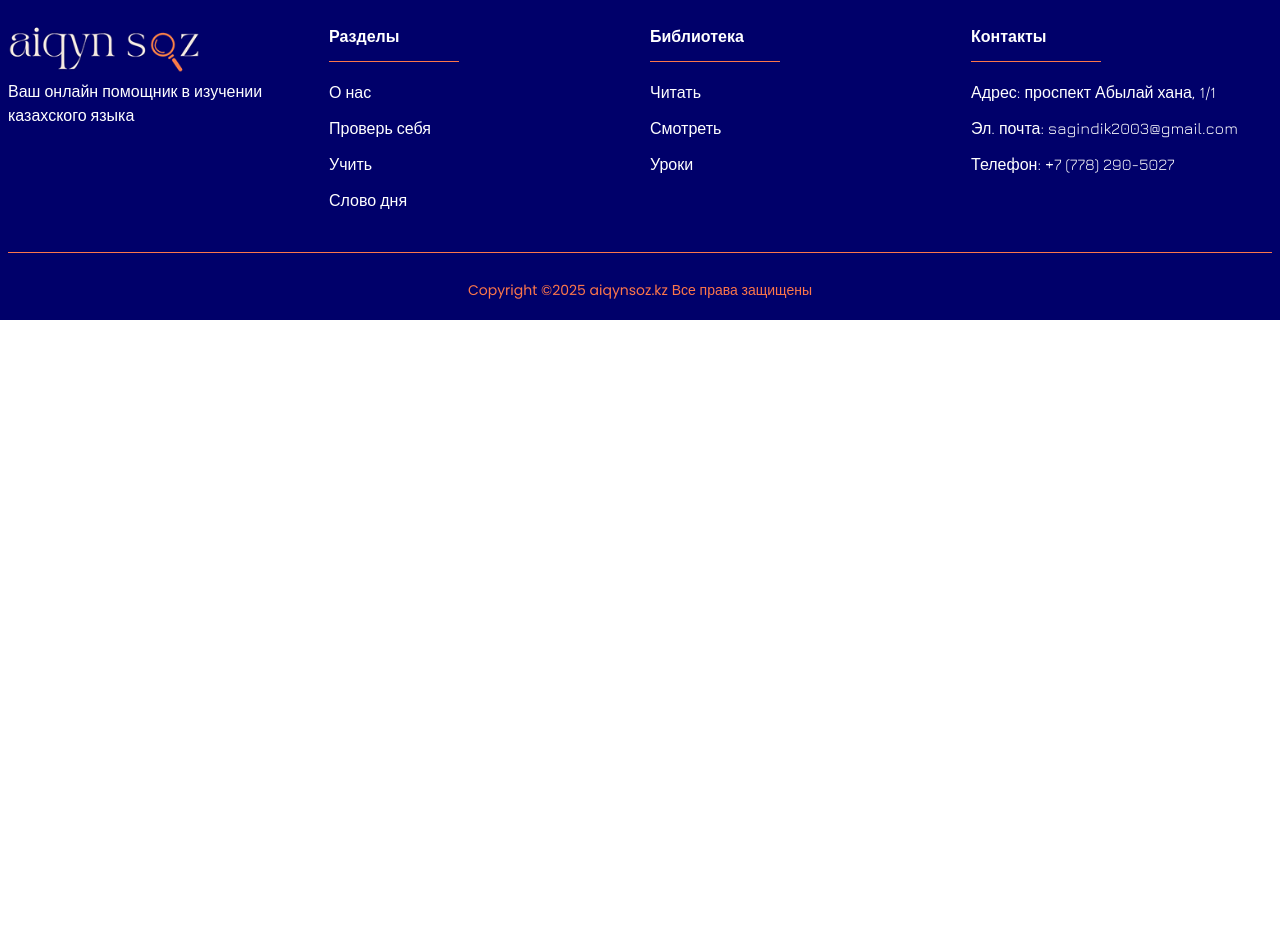
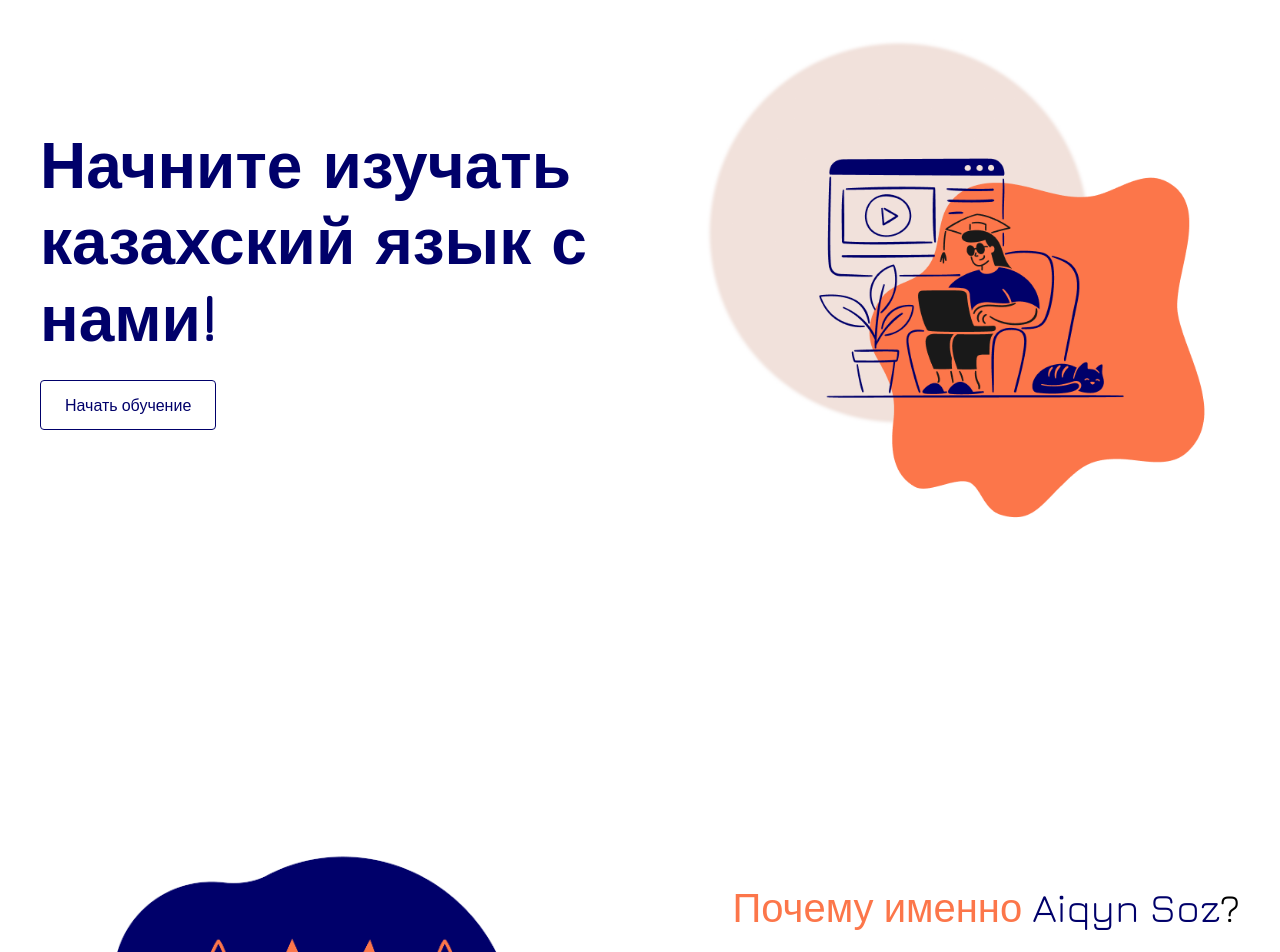
Before and after one commit to Sagyndyk840/aiqynsoz, a React (Vite) app: page / in a window 1280 px wide. Shown: the part 80-1032 px from the top of the page. Before the commit the page ends 800 px from the top, so only its background shows below. Built offline with nearby package versions, Linux system fonts and the light colour scheme; a web font is replaced by a local one.

Commit message:
- Add: HeroSection and WhySection

```diff
--- a/src/pages/home/index.ts
+++ b/src/pages/home/index.ts
@@ -1 +1 @@
-export { HomePageAsync as HomePage } from './ui/HomePage.async'
+export { HomePageAsync as HomePage } from './ui/HomePage/HomePage.async.tsx'
--- /dev/null
+++ b/src/pages/home/ui/HeroSection/HeroSection.tsx
@@ -0,0 +1,37 @@
+import { useTranslation } from 'react-i18next'
+import { Link } from 'react-router-dom'
+
+const HeroSection = () => {
+  const { t } = useTranslation()
+
+  return (
+    <section className="w-full max-w-full mx-auto my-0 px-4 sm:px-6 py-8 md:py-16 bg-white overflow-hidden">
+      <div className="max-w-[1200px] mx-auto bg-white">
+        <div
+          className="flex flex-col md:flex-row items-center gap-6 lg:gap-8 py-8 md:py-12 min-h-[50vh] md:min-h-[60vh]">
+          <div className="flex-1 w-full md:w-auto order-2 md:order-1 text-center md:text-left">
+            <h1 className="text-4xl sm:text-5xl md:text-6xl lg:text-[4rem] text-darkBlue leading-[1.2] mb-6 font-bold">
+              {t('home.headline')}
+            </h1>
+            <Link
+              to="/learn"
+              className="inline-block px-6 py-3 bg-transparent text-darkBlue border border-darkBlue rounded-[4px] no-underline font-medium transition-all duration-300 ease-in-out font-comfortaa hover:bg-darkBlue hover:text-white"
+            >
+              {t('home.startLearning')}
+            </Link>
+          </div>
+          <div className="flex-1 w-full md:w-auto order-1 md:order-2 flex justify-center items-center">
+            <img
+              src="/assets/images/png/hero-illustration.png"
+              alt="Learning Kazakh"
+              className="max-w-full h-auto w-full max-w-[500px] md:max-w-none"
+              loading="lazy"
+            />
+          </div>
+        </div>
+      </div>
+    </section>
+  )
+}
+
+export default HeroSection
--- a/src/pages/home/ui/HomePage.tsx
+++ /dev/null
@@ -1,7 +0,0 @@
-const HomePage = () => {
-  return (
-    <h1>HomePage</h1>
-  )
-}
-
-export default HomePage
--- a/src/pages/home/ui/HomePage.async.tsx
+++ b/src/pages/home/ui/HomePage/HomePage.async.tsx
@@ -1,5 +1,5 @@
 import { lazy } from 'react'
 
 export const HomePageAsync = lazy(
-  () => import('./HomePage'),
+  () => import('./HomePage.tsx'),
 )
--- /dev/null
+++ b/src/pages/home/ui/HomePage/HomePage.tsx
@@ -0,0 +1,13 @@
+import HeroSection from '@pages/home/ui/HeroSection/HeroSection.tsx'
+import WhySection from '@pages/home/ui/WhySection/WhySection.tsx'
+
+const HomePage = () => {
+  return (
+    <main>
+      <HeroSection />
+      <WhySection />
+    </main>
+  )
+}
+
+export default HomePage
--- /dev/null
+++ b/src/pages/home/ui/WhySection/WhySection.tsx
@@ -0,0 +1,41 @@
+import { useTranslation } from 'react-i18next'
+import { Link } from 'react-router-dom'
+
+const WhySection = () => {
+  const { t } = useTranslation()
+
+  return (
+    <section className="w-full max-w-full mx-auto my-0 px-4 sm:px-6 py-8 md:py-16 bg-white overflow-hidden">
+      <div className="max-w-[1200px] mx-auto bg-white">
+        <div className="flex flex-col md:flex-row-reverse items-center gap-6 lg:gap-8 py-8 md:py-12">
+          <div className="flex-1 w-full md:w-auto text-center md:text-right">
+            <h2 className="text-3xl sm:text-4xl md:text-[2.5rem] leading-[1.2] mb-4 md:mb-6">
+              <span className="text-primary">{t('home.why')}</span>
+              <span className="text-darkBlue"> Aiqyn Soz</span>
+              <span>?</span>
+            </h2>
+            <p className="text-primary text-lg sm:text-xl leading-[1.6] mb-6 md:mb-8">
+              {t('home.whyDescription')}
+            </p>
+            <Link
+              to="/about"
+              className="inline-block px-6 py-3 bg-transparent text-primary border border-primary rounded-[4px] no-underline font-medium transition-all duration-300 ease-in-out font-comfortaa hover:bg-primary hover:text-white"
+            >
+              {t('home.learnMore')}
+            </Link>
+          </div>
+          <div className="flex-1 w-full md:w-auto flex justify-center">
+            <img
+              src="/assets/images/png/rating-illustration.png"
+              alt="Rating"
+              className="max-w-full h-auto w-full max-w-[400px] md:max-w-none"
+              loading="lazy"
+            />
+          </div>
+        </div>
+      </div>
+    </section>
+  )
+}
+
+export default WhySection
```
Also changed, not shown: public/assets/images/png/rating-illustration.png, src/pages/home/ui/HomePage/HomePage.module.css (added).
